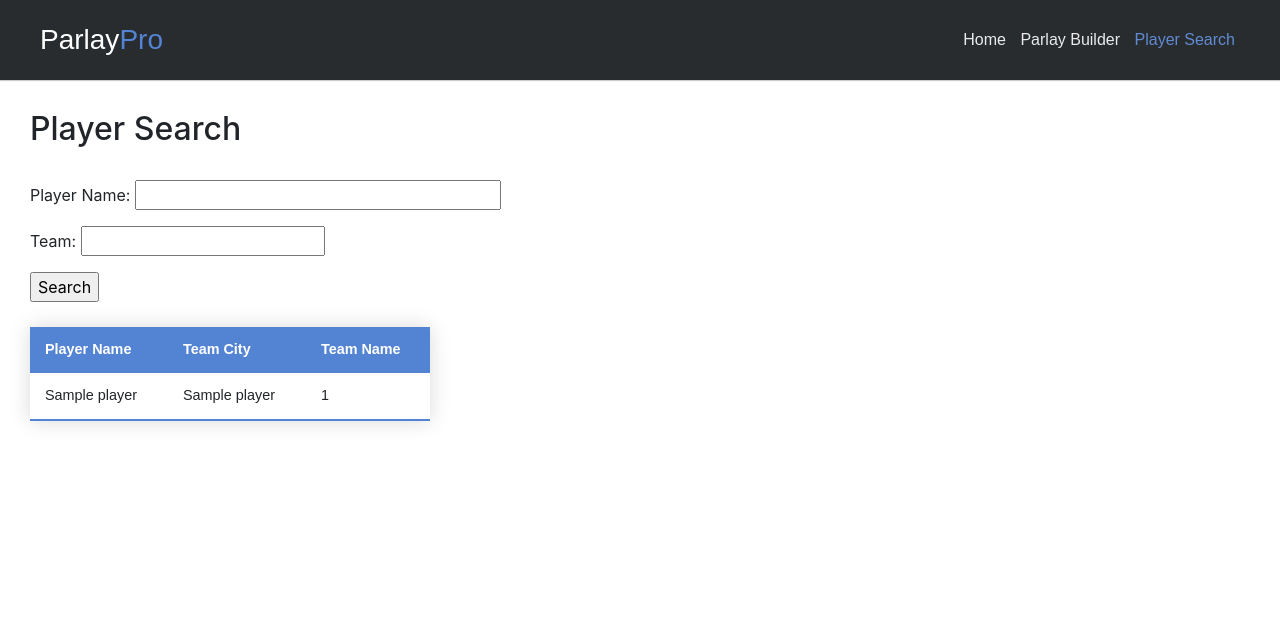
After one commit to matthewhelan/dbproject, a Django app: template parlaypro/templates/players.html in a window 1280 px wide. The commit adds this page. Shown: the top 624 px of the page. Run offline with Django 4.2, Linux system fonts and the light colour scheme; the template is opened without the code that fills it: most values are stand-ins (such as "Sample title", 1, 10 or a date in 2020); some libraries are stand-ins or nearby versions.

Commit message:
add player search

```diff
--- a/parlaypro/static/parlaypro/styles.css
+++ b/parlaypro/static/parlaypro/styles.css
@@ -139,3 +139,42 @@ body {
 	padding: 0;
 	height: 1500px;
 }
+
+.styled-table {
+    border-collapse: collapse;
+    margin: 25px 0;
+    font-size: 0.9em;
+    font-family: sans-serif;
+    min-width: 400px;
+    box-shadow: 0 0 20px rgba(0, 0, 0, 0.15);
+}
+.styled-table thead tr {
+    background-color: #5383d3;
+    color: #ffffff;
+    text-align: left;
+}
+
+.styled-table th,
+.styled-table td {
+    padding: 12px 15px;
+}
+
+.styled-table tbody tr {
+    border-bottom: 1px solid #dddddd;
+}
+
+.styled-table tbody tr:nth-of-type(even) {
+    background-color: #f3f3f3;
+}
+
+.styled-table tbody tr:last-of-type {
+    border-bottom: 2px solid #5383d3;
+}
+
+.styled-table tbody tr.active-row {
+    font-weight: bold;
+    color: #5383d3;
+}
+.content {
+			margin:30px;
+        }
--- a/parlaypro/templates/index.html
+++ b/parlaypro/templates/index.html
@@ -4,7 +4,7 @@
 <head>
   <link href="https://maxcdn.bootstrapcdn.com/bootstrap/4.0.0/css/bootstrap.min.css" rel="stylesheet">
   <link rel="stylesheet" href="https://maxcdn.icons8.com/fonts/line-awesome/1.1/css/line-awesome-font-awesome.min.css">
-  <link rel="stylesheet" href="{% static 'parlaypro/styles.css' %}">
+  <link rel="stylesheet" type="text/css" href="{% static 'parlaypro/styles.css' %}">
 
 
   <meta charset="utf-8">
@@ -24,7 +24,7 @@
       <nav>
         <a href="#" class="selected">Home</a>
         <a href="#" >Parlay Builder</a>
-        <a href="#">Player Search</a>
+        <a href="players">Player Search</a>
       </nav>
     </div>
   </header>
--- /dev/null
+++ b/parlaypro/templates/players.html
@@ -0,0 +1,91 @@
+{% load static %}
+{% load tags %}
+<!doctype html>
+<html lang="en">
+<head>
+  <link href="https://maxcdn.bootstrapcdn.com/bootstrap/4.0.0/css/bootstrap.min.css" rel="stylesheet">
+  <link rel="stylesheet" href="https://maxcdn.icons8.com/fonts/line-awesome/1.1/css/line-awesome-font-awesome.min.css">
+  <link rel="stylesheet"  type="text/css" href="{% static 'parlaypro/styles.css' %}">
+
+
+  <meta charset="utf-8">
+  <title>Parlay Pro</title>
+  <base href="/">
+  <meta name="viewport" content="width=device-width, initial-scale=1">
+  <link rel="icon" type="image/x-icon" href="favicon.ico">
+  <script src=
+"https://ajax.googleapis.com/ajax/libs/jquery/1.7.1/jquery.js">
+    </script>
+
+    <script src=
+"https://ajax.googleapis.com/ajax/libs/jqueryui/1.8.16/jquery-ui.js">
+    </script>
+
+    <link href=
+"http://ajax.googleapis.com/ajax/libs/jqueryui/1.8.16/themes/ui-lightness/jquery-ui.css"
+        rel="stylesheet" type="text/css" />
+</head>
+<body>
+
+  <header class="header-fixed">
+
+    <div class="header-limiter">
+
+      <h1>Parlay<span>Pro</span></a></h1>
+
+      <nav>
+        <a href="#">Home</a>
+        <a href="#" >Parlay Builder</a>
+        <a href="#" class="selected">Player Search</a>
+      </nav>
+    </div>
+  </header>
+
+  <div class="content" >
+  <h2>Player Search</h2>
+    <br>
+  <form action="" method="post">
+    {% csrf_token %}
+    <p class="text-black" style="text-align:left;">Player Name: <input name="player" type="text" maxlength="20"style="width: 30%" ></p>
+    <p class="text-black" style="text-align:left;">Team: <input name="team" type="text" maxlength="20"style="width: 20%" id="tags"></p>
+    <input type="submit" value="Search">
+  </form>
+   <!-- autocomplete function found at https://jqueryui.com/autocomplete/ -->
+   <script>
+    $( function() {
+      var availableTags = [
+          {% for team in teamList %}
+              "{{team}}",
+          {% endfor %}
+      ];
+      $( "#tags" ).autocomplete({
+        source: availableTags
+      });
+    } );
+    </script>
+
+    {% if playerResult %}
+    <table class="styled-table">
+        <thead>
+            <tr>
+                <th>Player Name</th>
+                <th>Team City</th>
+                <th>Team Name</th>
+            </tr>
+        </thead>
+        <tbody>
+    {% for player in playerResult %}
+    <tr>
+        <td>{{player|index:2}}</td>
+        <td>{{player|index:3}}</td>
+        <td>{{player|index:0}}</td>
+    </tr>
+    {% endfor %}
+    </tbody>
+    </table>
+    {% endif %}
+
+</div>
+
+</body>
+</html>
--- /dev/null
+++ b/parlaypro/templatetags/tags.py
@@ -0,0 +1,8 @@
+from django import template
+from django.template.defaultfilters import stringfilter
+
+register = template.Library()
+
+@register.filter
+def index(l, i): #method to index into list
+    return l[i]
--- a/parlaypro/urls.py
+++ b/parlaypro/urls.py
@@ -19,4 +19,5 @@ from . import views
 
 urlpatterns = [
     path('', views.index, name='index'),
+    path('players/', views.players, name='players')
 ]
```
Also changed, not shown: parlaypro/views.py (+54 -1 lines).
